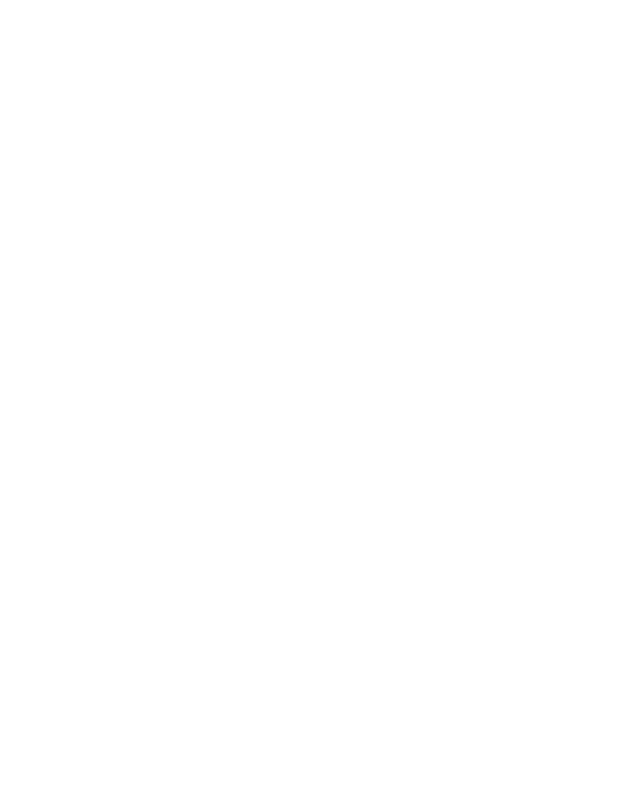
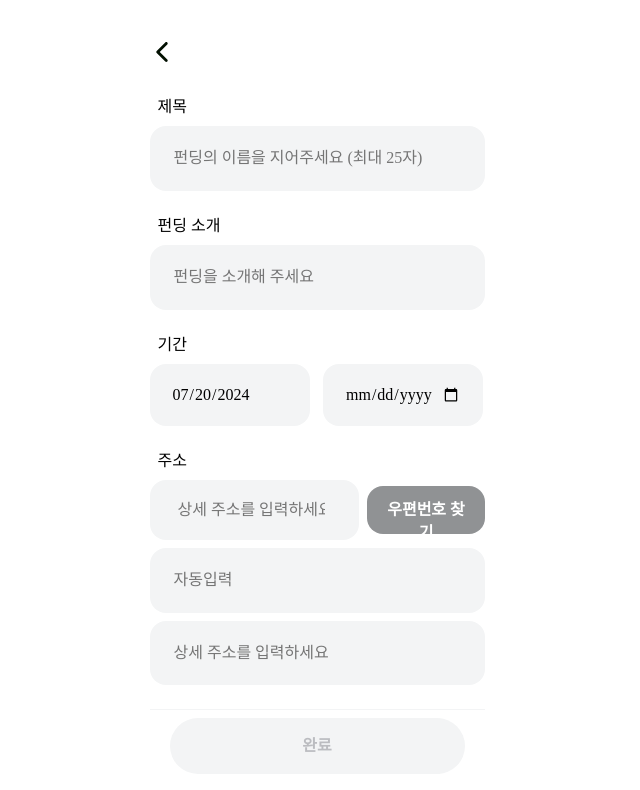
Before and after one commit to EFUB-GeumJaSsi/GiftU-Front, a React (Create React App) app: page / in a window 1280 px wide. Shown: the top 790 px of the page, without its empty margins (323-963 px from the left). Built offline with nearby package versions, Linux system fonts and the light colour scheme.

Commit message:
♻️refactor: FundingSetPage 수정

```diff
--- a/src/App.js
+++ b/src/App.js
@@ -1,6 +1,11 @@
 import { Route, Routes } from 'react-router-dom';
+import FundingSetPage from './pages/FundingOpen/FundingSetPage';
 const App = () => {
- return <div className='App'></div>;
+  return (
+    <div className='App'>
+      <FundingSetPage />
+    </div>
+  );
 };
 
 export default App;
--- a/src/pages/FundingOpen/FundingSetPage.jsx
+++ b/src/pages/FundingOpen/FundingSetPage.jsx
@@ -4,17 +4,19 @@ import { useForm } from 'react-hook-form';
 import BackHeader from '../../components/common/BackHeader';
 import Button from '../../components/common/Button';
 import { useNavigate } from 'react-router-dom';
+import BottomBackground from '../../components/common/BottomBackground';
 
 const FundingSet = () => {
   const [currentDate, setCurrentDate] = useState('');
-  const [startDate, setStartDate] = useState('');
   const navigate = useNavigate();
+  const [isButtonActive, setIsButtonActive] = useState(false);
   const {
     register,
     handleSubmit,
     setValue,
     getValues,
-    formState: { errors },
+    watch,
+    formState: { errors, isValid },
   } = useForm({
     defaultValues: {
       title: '',
@@ -24,6 +26,7 @@ const FundingSet = () => {
       addressDetail1: '',
       addressDetail2: '',
     },
+    mode: 'onChange',
   });
 
   useEffect(() => {
@@ -37,13 +40,20 @@ const FundingSet = () => {
     console.log(data);
   };
 
+  const title = watch('title');
+  const date = watch('date');
+
+  useEffect(() => {
+    setIsButtonActive(title !== '' && date !== '');
+  }, [title, date]);
+
   return (
     <SLayout>
       <BackHeader />
       <SForm onSubmit={handleSubmit(onSubmit)}>
-        <SContentContainer>
+        <fieldset>
           <SLabel htmlFor='title'>제목</SLabel>
-          <STitleInput
+          <STextInput
             id='title'
             {...register('title', {
               required: '펀딩 제목을 작성해주세요',
@@ -56,14 +66,12 @@ const FundingSet = () => {
             placeholder='펀딩의 이름을 지어주세요 (최대 25자)'
           />
           {errors.title && (
-            <SWarningWrapper>
-              <p>{`${errors.title.message}`}</p>
-            </SWarningWrapper>
+            <SWarningWrapper>{errors.title.message}</SWarningWrapper>
           )}
-        </SContentContainer>
-        <SContentContainer>
+        </fieldset>
+        <fieldset>
           <SLabel htmlFor='detail'>펀딩 소개</SLabel>
-          <SDetailInput
+          <STextInput
             id='detail'
             {...register('detail', {
               required: false,
@@ -75,24 +83,19 @@ const FundingSet = () => {
             placeholder='펀딩을 소개해 주세요'
           />
           {errors.detail && (
-            <SWarningWrapper>
-              <p>{`${errors.detail.message}`}</p>
-            </SWarningWrapper>
+            <SWarningWrapper>{errors.detail.message}</SWarningWrapper>
           )}
-        </SContentContainer>
-        <SContentContainer>
+        </fieldset>
+        <fieldset>
           <SLabel htmlFor='currentDate'>기간</SLabel>
           <SDateContainer>
-            <SDateInput
+            <SCurrentDateInput
               id='currentDate'
-              {...register('currentDate', {
-                required: true,
-              })}
+              {...register('currentDate', { required: false })}
               type='date'
               value={currentDate}
               readOnly
             />
-            <SDateWrapper>
             <SDateInput
               {...register('date', {
                 required: '날짜를 입력해주세요',
@@ -102,18 +105,15 @@ const FundingSet = () => {
               })}
               type='date'
             />
-            </SDateWrapper>
           </SDateContainer>
           {errors.date && (
-            <SWarningWrapper>
-              <p>{`${errors.date.message}`}</p>
-            </SWarningWrapper>
+            <SWarningWrapper>{errors.date.message}</SWarningWrapper>
           )}
-        </SContentContainer>
-        <SContentContainer>
+        </fieldset>
+        <fieldset>
           <SLabel htmlFor='addressNumber'>주소</SLabel>
           <SAddressContainer>
-            <SAdressNumberContainer>
+            <SAddressNumberContainer>
               <SAddressInput
                 id='addressNumber'
                 {...register('addressNumber', {
@@ -122,40 +122,37 @@ const FundingSet = () => {
                 type='text'
                 placeholder='상세 주소를 입력하세요'
               />
-              <Button
-                btnInfo={{
-                  text: '우편번호 찾기',
-                  color: 'jade',
-                  width: '118px',
-                }}
-              />
-            </SAdressNumberContainer>
-            <SAddressDetailInput
+              <SButton disabled={!isButtonActive}>우편번호 찾기</SButton>
+            </SAddressNumberContainer>
+            <STextInput
               id='addressDetail1'
-              {...register('addressDetail1', {
-                required: '주소를 입력하세요',
-              })}
+              {...register('addressDetail1', { required: '주소를 입력하세요' })}
               type='text'
               placeholder='자동입력'
             />
-            <SAddressDetailInput
+            <STextInput
               id='addressDetail2'
-              {...register('addressDetail2', {
-                required: '주소를 입력하세요',
-              })}
+              {...register('addressDetail2', { required: '주소를 입력하세요' })}
               type='text'
               placeholder='상세 주소를 입력하세요'
             />
           </SAddressContainer>
           {errors.address && (
-            <SWarningWrapper>
-              <p>{`${errors.address.message}`}</p>
-            </SWarningWrapper>
+            <SWarningWrapper>{errors.address.message}</SWarningWrapper>
           )}
-        </SContentContainer>
+        </fieldset>
+        <BottomBackground
+          Button={
             <Button
-          btnInfo={{ text: '다음', color: 'jade', width: '335px' }}
+              disabled={!isValid}
+              btnInfo={{
+                text: '완료',
+                color: isValid ? 'jade' : 'gray',
+                width: '335px',
+              }}
               type='submit'
+            />
+          }
         />
       </SForm>
     </SLayout>
@@ -163,78 +160,63 @@ const FundingSet = () => {
 };
 
 export default FundingSet;
+
+const SLayout = styled.div`
+  display: flex;
+  flex-flow: column nowrap;
+  gap: 24px;
+`;
+
+const SForm = styled.form`
+  display: flex;
+  flex-flow: column nowrap;
+  gap: 24px;
+
+  width: 335px;
+  margin: 0 auto;
+`;
+
+const SLabel = styled.label`
+  display: block;
+
+  margin-left: 8px;
+  margin-bottom: 8px;
+
+  font-size: 16px;
+  font-style: normal;
+  font-weight: 500;
+  line-height: 140%;
+`;
+
 const SInput = styled.input`
   background-color: var(--gray-100);
   border-radius: 16px;
+`;
+
+const STextInput = styled(SInput)`
+  width: 335px;
+
+  padding: 21px 24px;
+
+  color: var(--black);
+  font-size: 16px;
+  font-weight: 400;
+  line-height: 140%;
+  box-sizing: border-box;
   &:focus {
     border: 2px solid var(--jade-pri);
   }
 `;
 
-const STextArea = styled.textarea`
-  background-color: var(--gray-100);
-  border-radius: 16px;
-  outline: none;
-  border-style: none;
-  resize: none;
-  &:focus {
-    border: 2px solid var(--jade-pri);
-  }
-`;
+const SWarningWrapper = styled.div`
+  margin-top: 8px;
+  margin-left: 8px;
 
-const SLayout = styled.div`
-  display: flex;
-  flex-direction: column;
-  align-items: center;
-
-  width: 100%;
-`;
-
-const SForm = styled.form`
-  display: flex;
-  flex-direction: column;
-  align-items: flex-start;
-  gap: 24px;
-
-  width: 335px;
-  margin: 24px 20px 0 20px;
-`;
-
-const SContentContainer = styled.div`
-  display: flex;
-  flex-direction: column;
-  gap: 8px;
-
-  width: 100%;
-`;
-
-const SLabel = styled.label`
-  font-weight: 500;
-  font-size: 16px;
-  color: var(--black);
-`;
-
-const STitleInput = styled(SInput)`
-  height: 64px;
-  padding-left: 24px;
-  padding-right: 24px;
-`;
-
-const SWarningWrapper = styled.div`
-  padding-left: 8px;
-  p {
-    color: #ff6161;
+  color: var(--red);
   font-size: 14px;
   font-style: normal;
   font-weight: 500;
   line-height: 120%;
-  }
-`;
-
-const SDetailInput = styled(STextArea)`
-  height: 140px;
-  padding: 20px 24px;
-  font-size: 16px;
 `;
 
 const SDateContainer = styled.div`
@@ -245,13 +227,20 @@ const SDateContainer = styled.div`
   width: 100%;
 `;
 
+const SCurrentDateInput = styled(SInput)`
+  width: 160px;
+  padding: 21px 22px;
+
+  box-sizing: border-box;
+`;
 const SDateInput = styled(SInput)`
-  width: 128px;
-  padding: 21px 16px 21px 16px;
-`;
+  width: 160px;
+  padding: 21px 22px;
 
-const SDateWrapper = styled.div`
-  cursor: pointer;
+  box-sizing: border-box;
+  &:focus {
+    border: 2px solid var(--jade-pri);
+  }
 `;
 
 const SAddressContainer = styled.div`
@@ -262,7 +251,7 @@ const SAddressContainer = styled.div`
   width: 100%;
 `;
 
-const SAdressNumberContainer = styled.div`
+const SAddressNumberContainer = styled.div`
   display: flex;
   flex-direction: row;
   gap: 8px;
@@ -272,12 +261,26 @@ const SAdressNumberContainer = styled.div`
 
 const SAddressInput = styled(SInput)`
   width: 209px;
-  height: 64px;
-  padding-left: 28px;
+  padding: 21px 34px 21px 28px;
+
+  box-sizing: border-box;
 `;
 
-const SAddressDetailInput = styled(SInput)`
-  width: 311px;
-  height: 64px;
-  padding-left: 24px;
+const SButton = styled.button`
+  align-self: center;
+
+  width: 118px;
+  height: 48px;
+  padding: 13px 15px 13px 16px;
+  box-sizing: border-box;
+
+  color: white;
+  font-size: 16px;
+  font-style: normal;
+  font-weight: 600;
+  line-height: 140%;
+
+  background-color: ${({ disabled }) =>
+    disabled ? 'var(--gray-500)' : 'var(--jade-pri)'};
+  border-radius: 16px;
 `;
```
Lines whose indentation alone changed are shown as unchanged.
